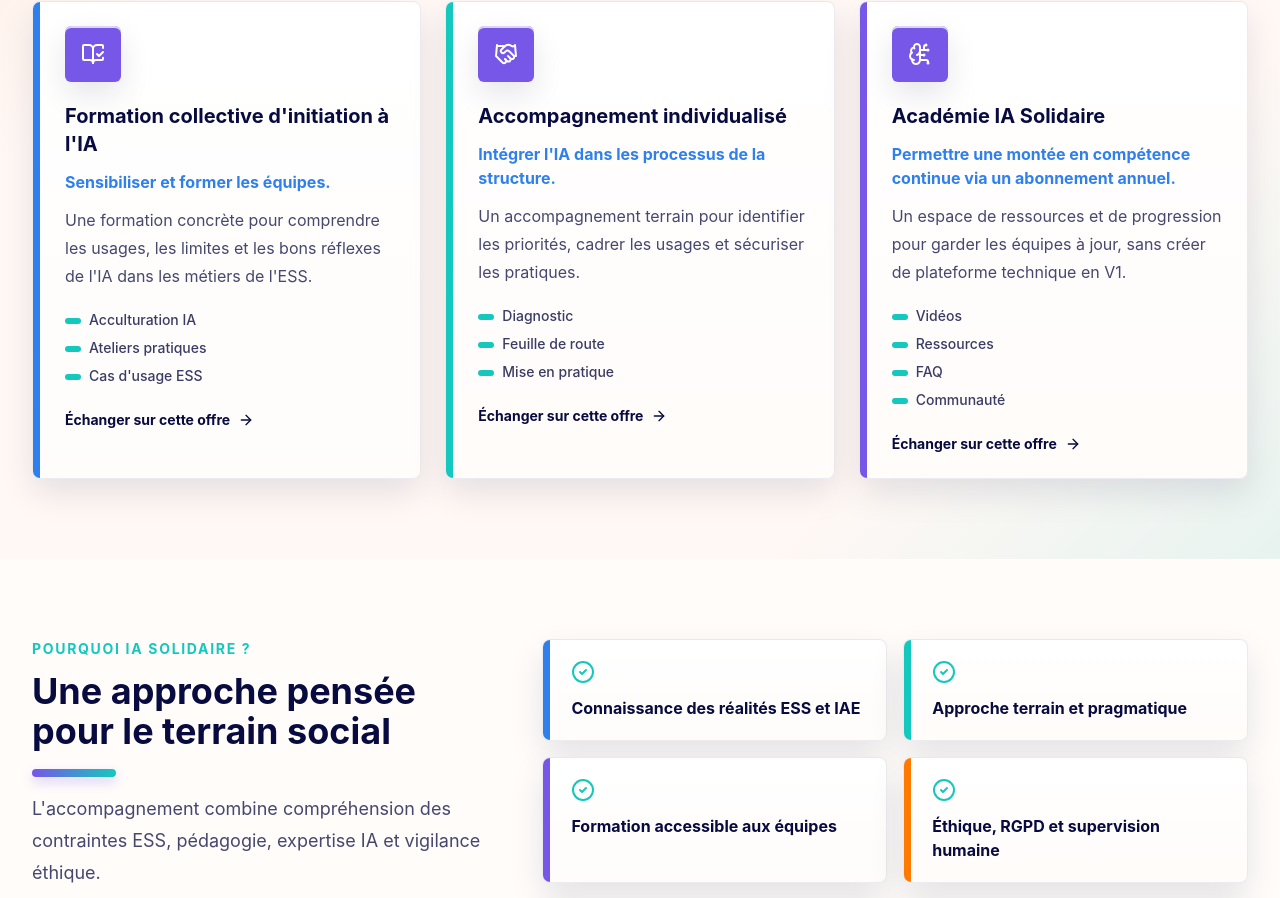
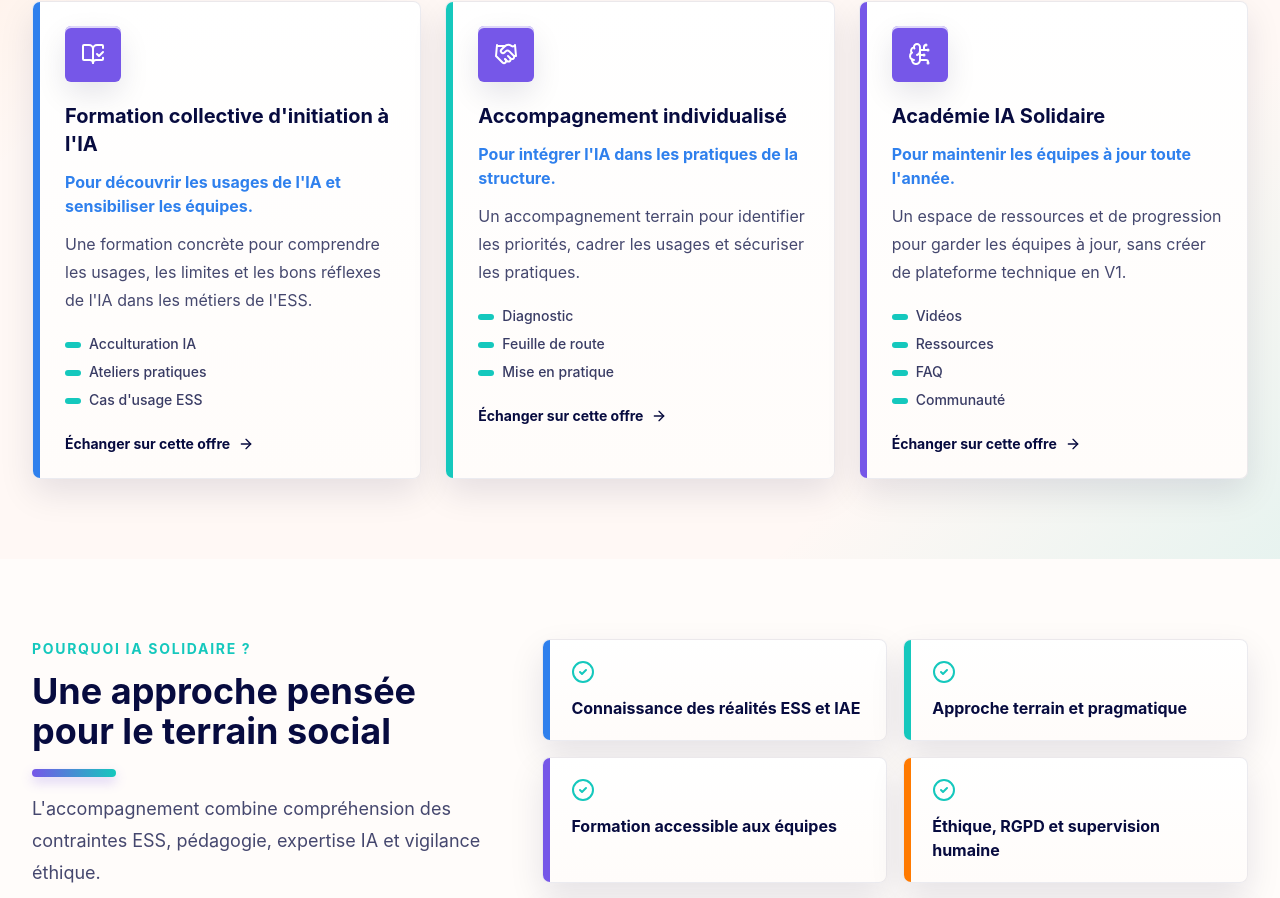
Before and after one commit to johanguerin19-prog/ia-solidaire, a Next.js app: page / in a window 1280 px wide. Shown: the part 2900-3798 px from the top of the page. Built offline with nearby package versions, Linux system fonts and the light colour scheme.

Commit message:
Scope offer subtitles to homepage

```diff
--- a/app/page.tsx
+++ b/app/page.tsx
@@ -9,6 +9,21 @@ import { Button } from "@/components/ui/button";
 import { benefits, fieldExamples, services } from "@/lib/site-data";
 
 export default function Home() {
+  const homepageServices = services.map((service) => {
+    const objectives: Record<string, string> = {
+      "Formation collective d'initiation à l'IA":
+        "Pour découvrir les usages de l'IA et sensibiliser les équipes.",
+      "Accompagnement individualisé":
+        "Pour intégrer l'IA dans les pratiques de la structure.",
+      "Académie IA Solidaire": "Pour maintenir les équipes à jour toute l'année."
+    };
+
+    return {
+      ...service,
+      objective: objectives[service.title] ?? service.objective
+    };
+  });
+
   return (
     <>
       <section className="slide-surface relative overflow-hidden">
@@ -113,7 +128,7 @@ export default function Home() {
             description="IA Solidaire accompagne autant la découverte collective que l'intégration progressive dans les processus métiers."
           />
           <div className="mt-10 grid gap-6 lg:grid-cols-3">
-            {services.map((service) => (
+            {homepageServices.map((service) => (
               <ServiceCard key={service.title} {...service} />
             ))}
           </div>
```
